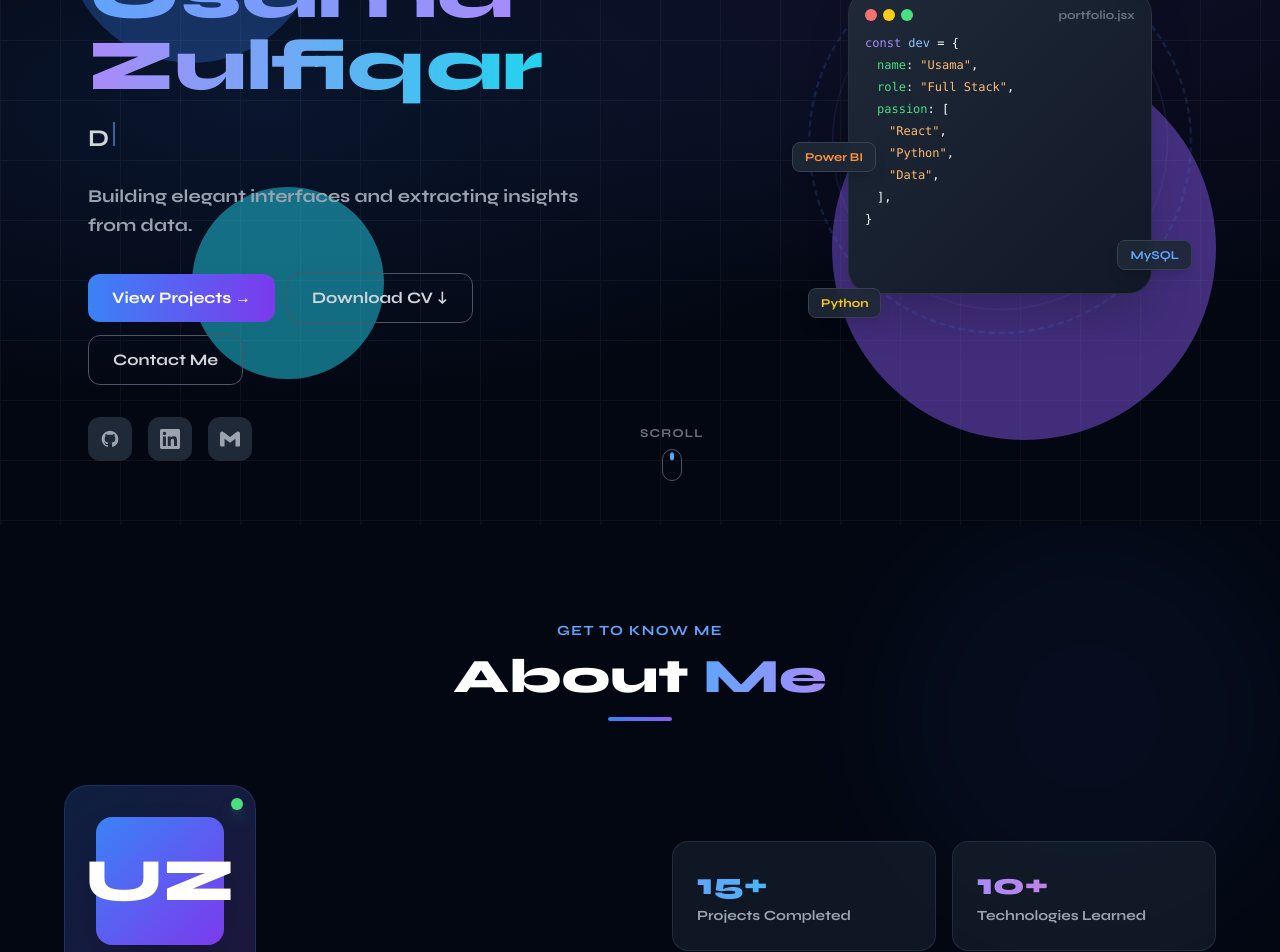
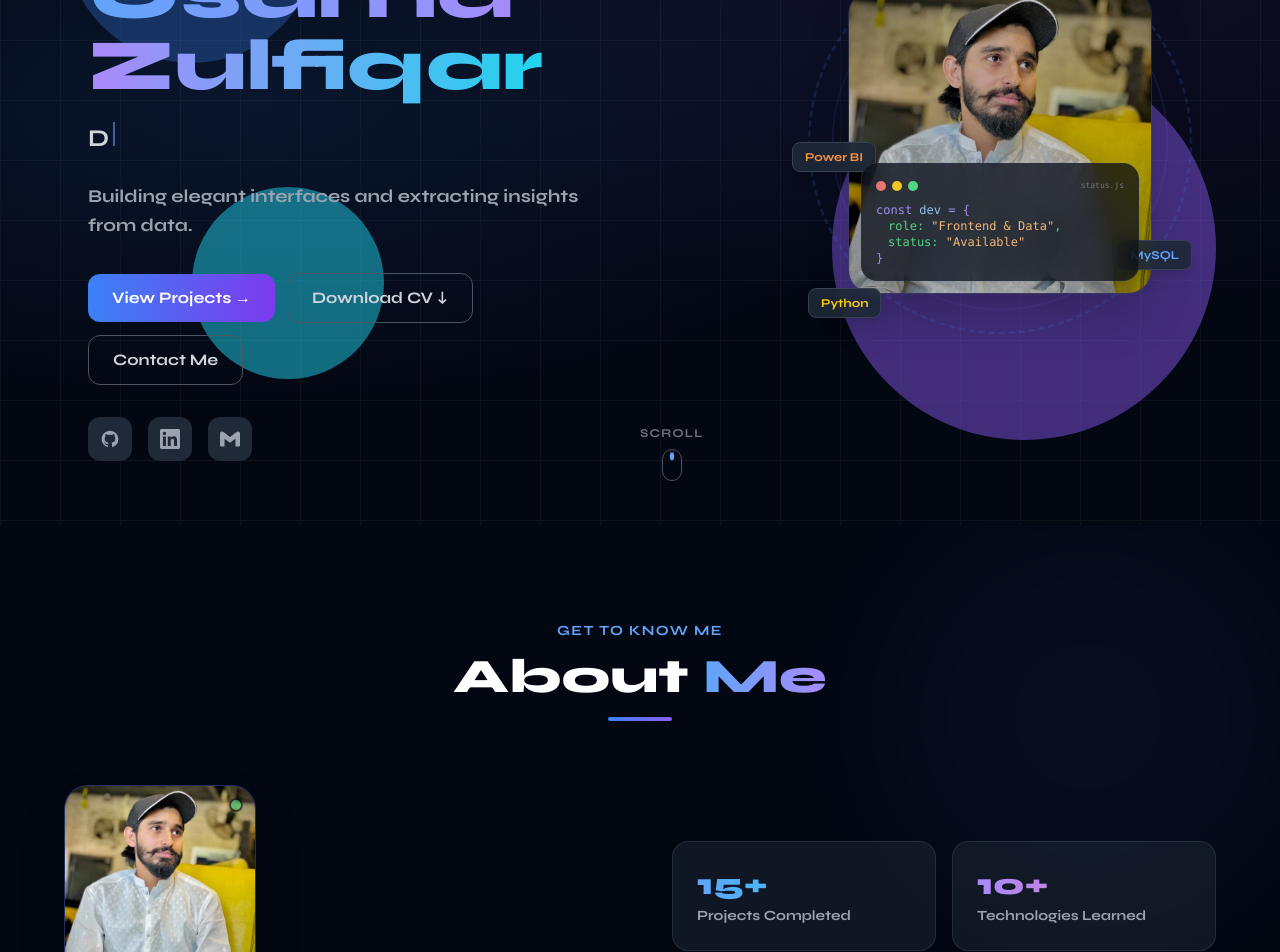
Before and after one commit to UsamaZulfiqar-7/Portfolio, a React (Vite) app: page / in a window 1280 px wide. Shown: the part 320-1272 px from the top of the page. Built offline with nearby package versions, Linux system fonts and the light colour scheme.

Commit message:
Updated  Hero section

```diff
--- a/src/components/About.jsx
+++ b/src/components/About.jsx
@@ -1,6 +1,7 @@
 import { useRef } from "react";
 import { personalInfo, stats } from "../data/config";
 import { useInView } from "../hooks/useInView";
+import profileImg from "./profile.jpeg";
 
 export default function About() {
   const ref = useRef(null);
@@ -27,13 +28,15 @@ export default function About() {
           <div className={`transition-all duration-700 delay-200 ${inView ? "opacity-100 translate-x-0" : "opacity-0 -translate-x-8"}`}>
             {/* Avatar / Profile card */}
             <div className="relative mb-8">
-              <div className="w-48 h-48 mx-auto lg:mx-0 rounded-3xl bg-gradient-to-br from-blue-500/20 to-violet-500/20 border border-blue-500/20 flex items-center justify-center relative overflow-hidden">
-                {/* Placeholder avatar */}
-                <div className="w-32 h-32 rounded-2xl bg-gradient-to-br from-blue-500 to-violet-600 flex items-center justify-center text-6xl font-black text-white shadow-2xl">
-                  UZ
-                </div>
+              <div className="w-48 h-48 mx-auto lg:mx-0 rounded-3xl bg-gradient-to-br from-blue-500/20 to-violet-500/20 border border-blue-500/20 relative overflow-hidden group shadow-2xl shadow-black/40">
+                {/* Profile Image */}
+                <img
+                  src={profileImg}
+                  alt={personalInfo.name}
+                  className="w-full h-full object-cover transition-transform duration-500 group-hover:scale-105"
+                />
                 {/* Decorative elements */}
-                <div className="absolute top-3 right-3 w-3 h-3 rounded-full bg-green-400 shadow-lg shadow-green-400/50" />
+                <div className="absolute top-3 right-3 w-3.5 h-3.5 rounded-full bg-green-400 border-2 border-gray-950 shadow-lg shadow-green-400/50 z-10 animate-pulse" />
               </div>
             </div>
 
--- a/src/components/Hero.jsx
+++ b/src/components/Hero.jsx
@@ -1,12 +1,13 @@
 import { useState, useEffect } from "react";
 import { personalInfo, socialLinks } from "../data/config";
+import cvFile from "./Usama_Zulfiqar_CV (1).pdf";
+import profileImg from "./profile.jpeg";
 
 const typingTexts = [
   "Frontend Web Developer",
   "Data Analyst",
   "React.js Developer",
   "Power BI Expert",
-  "BSCS Final Year Student",
 ];
 
 function useTypingEffect(texts, speed = 80, pause = 2000) {
@@ -111,8 +112,8 @@ export default function Hero() {
               View Projects →
             </button>
             <a
-              href={personalInfo.resumeLink}
-              download
+              href={cvFile}
+              download="Usama_Zulfiqar_CV.pdf"
               className="px-6 py-3 border border-gray-600 hover:border-blue-400 text-gray-300 hover:text-white font-semibold rounded-xl transition-all duration-300 hover:scale-105 hover:bg-blue-500/10"
             >
               Download CV ↓
@@ -159,26 +160,26 @@ export default function Hero() {
               style={{ animationDuration: "15s", animationDirection: "reverse" }} />
 
             {/* Central card */}
-            <div className="absolute inset-10 rounded-3xl bg-gradient-to-br from-gray-800 to-gray-900 border border-gray-700/50 flex items-center justify-center shadow-2xl overflow-hidden">
-              {/* Code editor mockup */}
-              <div className="w-full h-full p-4">
-                <div className="flex items-center gap-1.5 mb-3">
-                  <div className="w-3 h-3 rounded-full bg-red-400" />
-                  <div className="w-3 h-3 rounded-full bg-yellow-400" />
-                  <div className="w-3 h-3 rounded-full bg-green-400" />
-                  <div className="ml-auto text-xs text-gray-500">portfolio.jsx</div>
+            <div className="absolute inset-10 rounded-3xl border border-gray-700/50 flex items-center justify-center shadow-2xl overflow-hidden group">
+              {/* Profile Photo as the background of the card */}
+              <img
+                src={profileImg}
+                alt={personalInfo.name}
+                className="absolute inset-0 w-full h-full object-cover filter brightness-[0.8] group-hover:scale-105 transition-transform duration-700 ease-out"
+              />
+
+              {/* Frosted glass code overlay at the bottom */}
+              <div className="absolute bottom-3 left-3 right-3 bg-gray-950/80 backdrop-blur-md border border-gray-800/80 p-3.5 rounded-2xl font-mono text-[10px] sm:text-xs leading-normal opacity-90 transition-all duration-300 group-hover:bg-gray-950/90 shadow-lg z-10">
+                <div className="flex items-center gap-1.5 mb-2">
+                  <div className="w-2.5 h-2.5 rounded-full bg-red-400" />
+                  <div className="w-2.5 h-2.5 rounded-full bg-yellow-400" />
+                  <div className="w-2.5 h-2.5 rounded-full bg-green-400" />
+                  <span className="ml-auto text-[8px] text-gray-500">status.js</span>
                 </div>
-                <div className="space-y-1.5 text-xs font-mono">
-                  <p><span className="text-violet-400">const</span> <span className="text-blue-300">dev</span> = {"{"}</p>
-                  <p className="pl-3"><span className="text-green-400">name</span>: <span className="text-orange-300">"Usama"</span>,</p>
-                  <p className="pl-3"><span className="text-green-400">role</span>: <span className="text-orange-300">"Full Stack"</span>,</p>
-                  <p className="pl-3"><span className="text-green-400">passion</span>: [</p>
-                  <p className="pl-6"><span className="text-orange-300">"React"</span>,</p>
-                  <p className="pl-6"><span className="text-orange-300">"Python"</span>,</p>
-                  <p className="pl-6"><span className="text-orange-300">"Data"</span>,</p>
-                  <p className="pl-3">],</p>
-                  <p>{"}"}</p>
-                </div>
+                <p className="text-violet-400">const <span className="text-blue-300">dev</span> = {"{"}</p>
+                <p className="pl-3 text-green-400">role: <span className="text-orange-300">"Frontend & Data"</span>,</p>
+                <p className="pl-3 text-green-400">status: <span className="text-orange-300">"Available"</span></p>
+                <p className="text-violet-400">{"}"}</p>
               </div>
             </div>
 
--- a/src/components/Resume.jsx
+++ b/src/components/Resume.jsx
@@ -2,6 +2,7 @@ import { useRef } from "react";
 import { personalInfo } from "../data/config";
 import { useInView } from "../hooks/useInView";
 import { FileText, Download, Briefcase, Sparkles } from "lucide-react";
+import cvFile from "./Usama_Zulfiqar_CV (1).pdf";
 
 export default function Resume() {
   const ref = useRef(null);
@@ -36,8 +37,8 @@ export default function Resume() {
 
             <div className="flex flex-wrap gap-4">
               <a
-                href={personalInfo.resumeLink}
-                download
+                href={cvFile}
+                download="Usama_Zulfiqar_CV.pdf"
                 className="inline-flex items-center gap-2.5 px-6 py-3.5 bg-gradient-to-r from-blue-500 to-violet-600 hover:from-blue-400 hover:to-violet-500 text-white font-semibold rounded-xl shadow-lg shadow-blue-500/20 hover:shadow-blue-500/30 transition-all hover:scale-105 duration-200"
               >
                 <Download className="w-5 h-5" />
```
Also changed, not shown: src/components/profile.jpeg (added), 8 other files (tests, documents, lock files or other folders).
